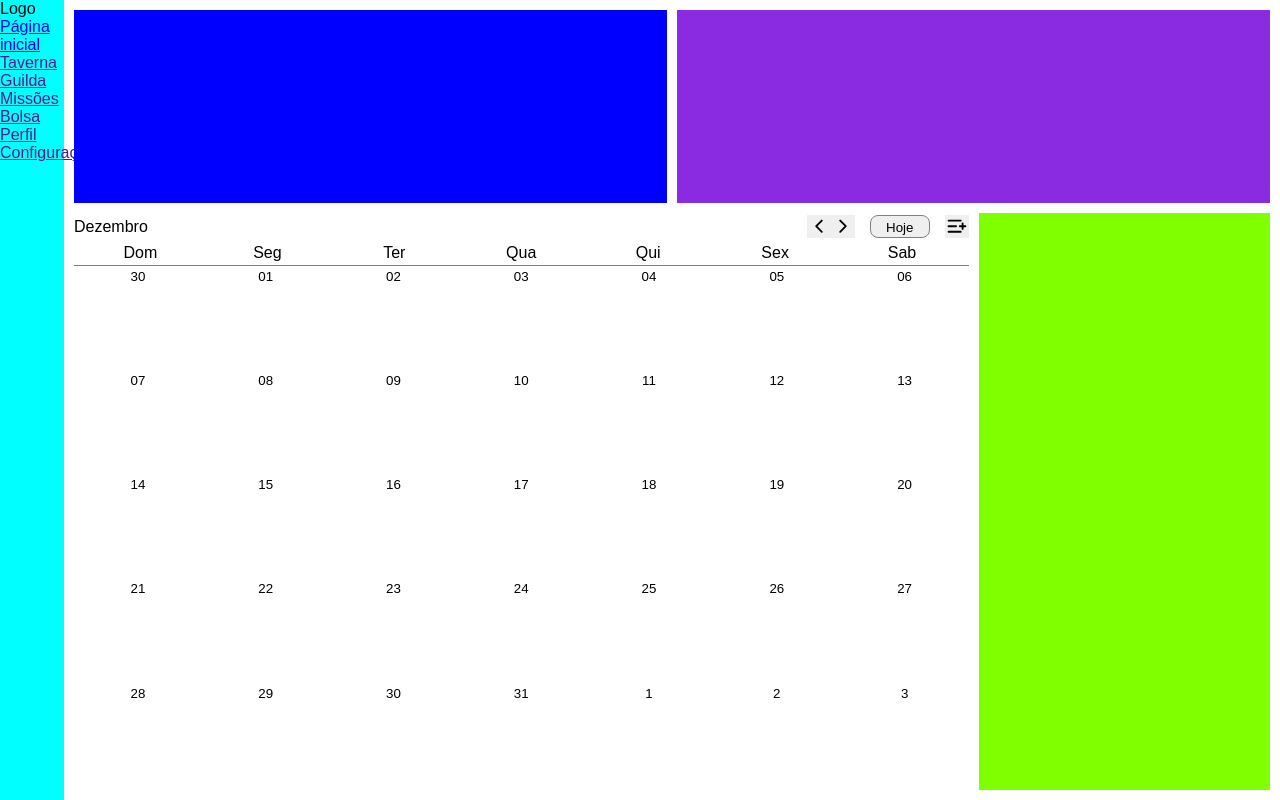
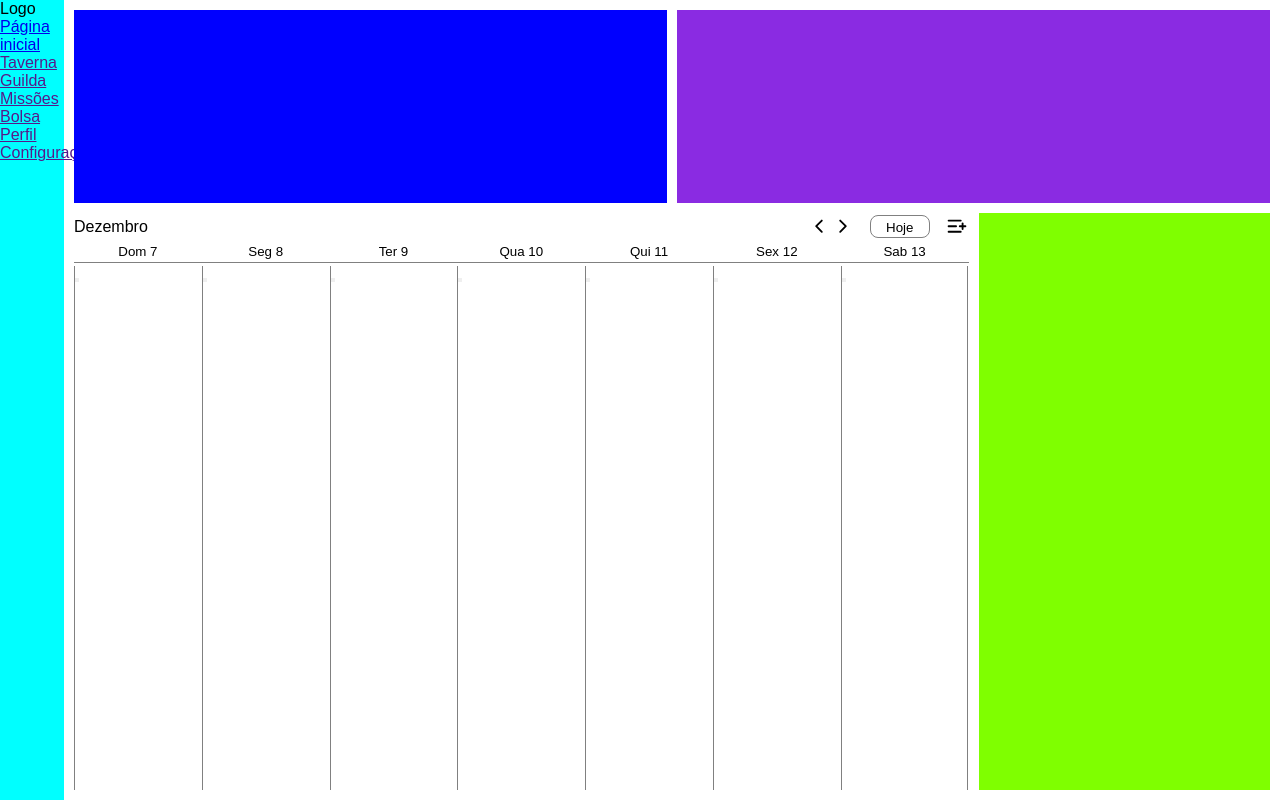
Before and after one commit to pudimporquesim/TarefasETartarugas, a PHP site: page /tarefasetartarugas/homepage.html in a window 1280 px wide. Run offline with PHP 8.4, Linux system fonts and the light colour scheme; some web fonts are replaced.

Commit message:
mudanças

```diff
--- a/css/home.css
+++ b/css/home.css
@@ -36,18 +36,17 @@ nav {
 }
 .calendario {
     grid-area: calendario;
-    /* background-color: brown; */
+    height: 100%;
 }
 .calendario-todo{
     display: flex;
     flex-direction: column;
     height: 100%;
 }
-.diasdasemanalista{
+.diasdasemanalista-mes{
     display: grid;
     grid-template-columns: repeat(7, minmax(0, 1fr));
     border-bottom: 1px solid gray;
-    padding: 3px;
     margin-bottom: 3px;
 }
 .diasdasemananome {
@@ -55,14 +54,20 @@ nav {
     justify-content: center;
     align-items: center;
     list-style: none;
+    padding: 3px;
 }
-.diasdasemana {
+
+.diasdasemana-mes {
     height: 100%;
+}
+.calendario-mes {
+    height: 100%;
+    flex-direction: column;
 }
 .diaslista {
     height: 100%;
     display: grid;
-    grid-template-columns: repeat(7, minmax(0,1fr));
+    grid-template-columns: repeat(7, minmax(0, 1fr));
     grid-template-rows: repeat(5, minmax(auto, 1fr));
     inset: 0;
 }
@@ -103,6 +108,7 @@ nav {
 .controles button {
     border: none;
     cursor: pointer;
+    background-color: transparent;
 }
 .hoje {
     display: flex;
@@ -134,3 +140,59 @@ nav {
     display: flex;
     align-items: center;
 }
+.calendario-semana {
+    height: 100%;
+    flex-direction: column;
+    transition: all 1.3s ease-in-out;
+}
+.diasdasemanalista-semana {
+    display: grid;
+    grid-template-columns: repeat(7, minmax(0, 1fr));
+    border-bottom: 1px solid gray;
+    /* padding: 3px; */
+    margin-bottom: 3px;
+}
+.diadasemana-semana {
+    list-style: none;
+}
+.diasdasemanatodoslista-semana {
+    display: grid;
+    grid-template-columns: repeat(7, minmax(0, 1fr));
+    height: 100%;
+}
+.diadasemana-semana-button {
+    background-color: transparent;
+    border: none;
+}
+.diadasemana:hover {
+    background-color: rgb(231, 219, 231);
+    transition: all 0.1s ease-in-out;
+}
+.diadasemana-semana {
+    display: flex;
+    justify-content: center;
+    align-items: center;
+    list-style: none;
+    padding: 3px;
+}
+.diasdasemanatodoslista-semana-dia {
+    list-style: none;
+    border-left: 1px solid gray;
+
+}
+.diasdasemanatodoslista-semana-dia:last-child {
+    border-right: 1px solid gray;
+}
+@media (max-width: 767px) {
+    .diasdasemana-semana {
+        display: none;
+    }
+    body {
+        grid-template-columns: 100%;
+        grid-template-rows: 10vh 90vh;
+    }
+    nav {
+        flex-direction: row;
+        display: flex;
+    }
+}
--- a/homepage.html
+++ b/homepage.html
@@ -4,7 +4,6 @@
     <meta charset="UTF-8">
     <meta name="viewport" content="width=device-width, initial-scale=1.0">
     <link rel="stylesheet" type="text/css" href="css/home.css">
-    <link href="https://api.fontshare.com/v2/css?f[]=erode@300,301,400,401,500,501,600,601,700,701,1,2&f[]=supreme@100,101,200,201,300,301,400,401,500,501,700,701,800,801,1,2&display=swap" rel="stylesheet">
     <title>Homepage</title>
 </head>
 <body>
@@ -41,16 +40,17 @@
                             </button>
                         </div>
                         <div class="hoje">
-                            <button>Hoje</button>
+                            <button id="hoje">Hoje</button>
                         </div>
                         <div class="adicionartarefa">
-                            <button>
+                            <button id="adicionartarefa">
                                 <svg xmlns="http://www.w3.org/2000/svg" width="24" height="24" viewBox="0 0 24 24" fill="none" stroke="currentColor" stroke-width="2" stroke-linecap="round" stroke-linejoin="round" class="icone-button"><path d="M11 12H3"/><path d="M16 6H3"/><path d="M16 18H3"/><path d="M18 9v6"/><path d="M21 12h-6"/></svg>
                             </button>
                         </div>
                     </div>
                 </div>
-                <ul class="diasdasemanalista">
+                <div class="calendario-mes" style="display: none;">
+                    <ul class="diasdasemanalista-mes">
                         <li class="diasdasemananome">Dom</li>
                         <li class="diasdasemananome">Seg</li>
                         <li class="diasdasemananome">Ter</li>
@@ -59,13 +59,12 @@
                         <li class="diasdasemananome">Sex</li>
                         <li class="diasdasemananome">Sab</li>
                     </ul>
-                <div class="diasdasemana">
+                    <div class="diasdasemana-mes">
                         <ul class="diaslista">
                             <li class="diadasemana">
                                 <button class="numerododia">30</button>
                                 <ul class="listadeeventos">
                                     <li class="evento">
-
                                     </li>
                                 </ul>
                             </li>
@@ -344,12 +343,154 @@
                         </ul>
                     </div>
                 </div>
+                <div class="calendario-semana" style="display: flex;">
+                    <ul class="diasdasemanalista-semana">
+                        <li class="diadasemana-semana">
+                            <button class="diadasemana-semana-button">
+                                <span class="diadasemana-dia-semana">Dom</span>
+                                <span class="diadasemana-numero-semana">7</span>
+                            </button>
+                        </li>
+                        <li class="diadasemana-semana">
+                            <button class="diadasemana-semana-button">
+                                <span class="diadasemana-dia-semana">Seg</span>
+                                <span class="diadasemana-numero-semana">8</span>
+                            </button>
+                        </li>
+                        <li class="diadasemana-semana">
+                            <button class="diadasemana-semana-button">
+                                <span class="diadasemana-dia-semana">Ter</span>
+                                <span class="diadasemana-numero-semana">9</span>
+                            </button>
+                        </li>
+                        <li class="diadasemana-semana">
+                            <button class="diadasemana-semana-button">
+                                <span class="diadasemana-dia-semana">Qua</span>
+                                <span class="diadasemana-numero-semana">10</span>
+                            </button>
+                        </li>
+                        <li class="diadasemana-semana">
+                            <button class="diadasemana-semana-button">
+                                <span class="diadasemana-dia-semana">Qui</span>
+                                <span class="diadasemana-numero-semana">11</span>
+                            </button>
+                        </li>
+                        <li class="diadasemana-semana">
+                            <button class="diadasemana-semana-button">
+                                <span class="diadasemana-dia-semana">Sex</span>
+                                <span class="diadasemana-numero-semana">12</span>
+                            </button>
+                        </li>
+                        <li class="diadasemana-semana">
+                            <button class="diadasemana-semana-button">
+                                <span class="diadasemana-dia-semana">Sab</span>
+                                <span class="diadasemana-numero-semana">13</span>
+                            </button>
+                        </li>
+                    </ul>
+                    <ul class="diasdasemanatodoslista-semana">
+                        <li class="diasdasemanatodoslista-semana-dia">
+                            <ul class="listadeeventos">
+                                <li class="listadeeventos-itens">
+                                    <button class="evento evento-cheio">
+                                        <span class="cordoevento"></span>
+                                        <span class="titulodoevento"></span>
+                                    </button>
+                                </li>
+                            </ul>
+                        </li>
+                        <li class="diasdasemanatodoslista-semana-dia">
+                            <ul class="listadeeventos">
+                                <li class="listadeeventos-itens">
+                                    <button class="evento evento-cheio">
+                                        <span class="cordoevento"></span>
+                                        <span class="titulodoevento"></span>
+                                    </button>
+                                </li>
+                            </ul>
+                        </li>
+                        <li class="diasdasemanatodoslista-semana-dia">
+                            <ul class="listadeeventos">
+                                <li class="listadeeventos-itens">
+                                    <button class="evento evento-cheio">
+                                        <span class="cordoevento"></span>
+                                        <span class="titulodoevento"></span>
+                                    </button>
+                                </li>
+                            </ul>
+                        </li>
+                        <li class="diasdasemanatodoslista-semana-dia">
+                            <ul class="listadeeventos">
+                                <li class="listadeeventos-itens">
+                                    <button class="evento evento-cheio">
+                                        <span class="cordoevento"></span>
+                                        <span class="titulodoevento"></span>
+                                    </button>
+                                </li>
+                            </ul>
+                        </li>
+                        <li class="diasdasemanatodoslista-semana-dia">
+                            <ul class="listadeeventos">
+                                <li class="listadeeventos-itens">
+                                    <button class="evento evento-cheio">
+                                        <span class="cordoevento"></span>
+                                        <span class="titulodoevento"></span>
+                                    </button>
+                                </li>
+                            </ul>
+                        </li>
+                        <li class="diasdasemanatodoslista-semana-dia">
+                            <ul class="listadeeventos">
+                                <li class="listadeeventos-itens">
+                                    <button class="evento evento-cheio">
+                                        <span class="cordoevento"></span>
+                                        <span class="titulodoevento"></span>
+                                    </button>
+                                </li>
+                            </ul>
+                        </li>
+                        <li class="diasdasemanatodoslista-semana-dia">
+                            <ul class="listadeeventos">
+                                <li class="listadeeventos-itens">
+                                    <button class="evento evento-cheio">
+                                        <span class="cordoevento"></span>
+                                        <span class="titulodoevento"></span>
+                                    </button>
+                                </li>
+                            </ul>
+                        </li>
+                    </ul>
+                </div>
+            </div>
         </div>
         <div class="missao">
 
         </div>
     </main>
+    <dialog class="dialog" data-dialog="form-evento">
+        <form>
+            <h1>Tarefas</h1>
+            <button class="fechardialog" data-dialog-close-button>
+                <svg xmlns="http://www.w3.org/2000/svg" width="24" height="24" viewBox="0 0 24 24" fill="none" stroke="currentColor" stroke-width="2" stroke-linecap="round" stroke-linejoin="round" class="icone-button"><path d="M18 6 6 18"/><path d="m6 6 12 12"/></svg>
+            </button> <br>
+            <label for="nome">Nome</label> <br>
+            <input type="text" name="nome" id="nome"> <br>
+            <label for="descricao">Descrição</label> <br>
+            <input type="text" name="descricao" id="descricao"> <br>
+            <label for="data-limite">Data limite</label> <br>
+            <input type="date" name="data-limite" id="data-limite"> <br>
+            <label for="dificuldade">Dificuldade</label> <br>
+            <input type="radio" name="facil" id="facil">
+            <label for="facil">Fácil</label>
+            <input type="radio" name="medio" id="medio">
+            <label for="medio">Médio</label>
+            <input type="radio" name="dificil" id="dificil">
+            <label for="dificil">Difícil</label> <br>
+            <button id="naocriartarefa-button" data-dialog-close-button>Cancelar</button>
+            <button id="criartarefa-button">Criar tarefa</button>
+        </form>
+    </dialog>
+    <script type="text/javascript" src="scripts/home.js"></script>
     <script src="https://code.jquery.com/jquery-3.7.1.js" integrity="sha256-eKhayi8LEQwp4NKxN+CfCh+3qOVUtJn3QNZ0TciWLP4=" crossorigin="anonymous"></script>
-    <script type="text/script" src="../TarefasETartarugas/scripts/home.js"></script>
 </body>
 </html>
```
Also changed, not shown: scripts/home.js (+52 -0 lines). Lines whose indentation alone changed are shown as unchanged.
